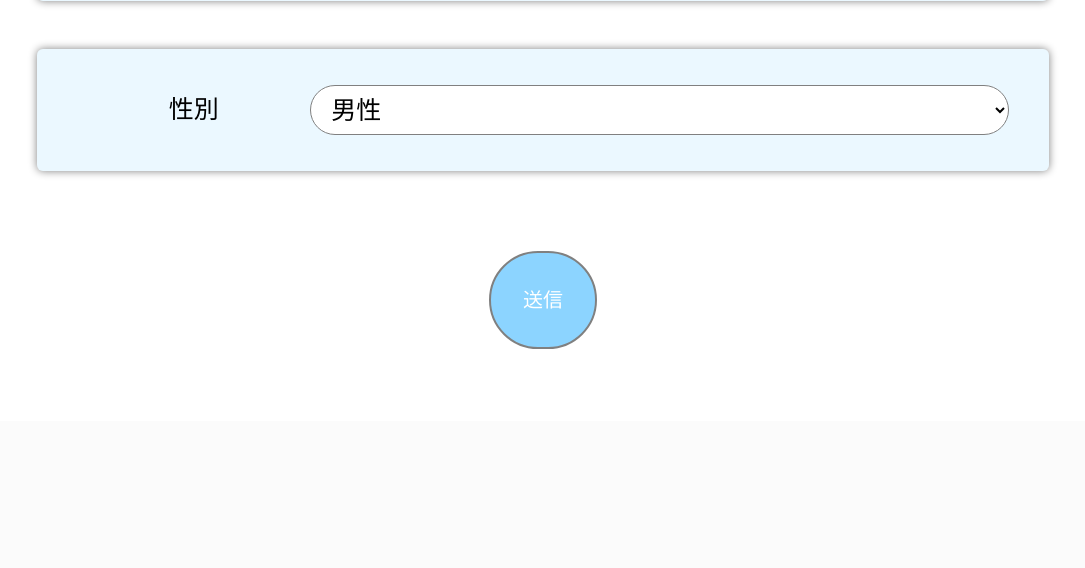
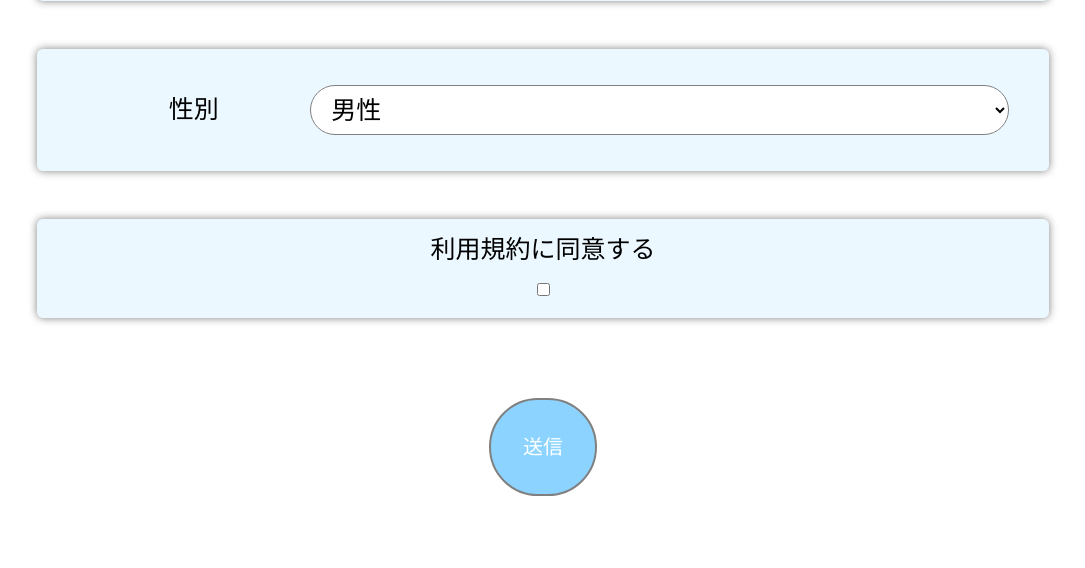
Before and after one commit to Tausei722/rental-umbrella, a Django app: page /form/ in a window 1280 px wide. Shown: the part 1137-1705 px from the top of the page, without its empty margins (97-1182 px from the left). Before the commit the page ends 1486 px from the top, so only its background shows below. Run offline with Django 5.2, Linux system fonts and the light colour scheme; some web fonts are replaced.

Commit message:
利用規約

```diff
--- a/umbrellas/templates/pages/form.html
+++ b/umbrellas/templates/pages/form.html
@@ -75,6 +75,11 @@
       {% endif %}
     </div>
 
+    <div class="w-1/2 h-full px-3 py-3 rounded-md content-shadow content-color sm:w-4/5 sm:px-10">
+      <label class="w-hull flex items-center grid place-items-center text-[20px] md:text-[25px]" for="{{ form.sex.id_for_label }}">利用規約に同意する</label>
+      <input type="checkbox" name="consensus" required>
+    </div>
+
     <button type="submit" class="btn-color mt-8 mb-16 px-8 py-8 cursor-pointer">送信</button>
   </div>
 </form>
--- a/umbrellas/views.py
+++ b/umbrellas/views.py
@@ -52,6 +52,7 @@ class SigninView(TemplateView):
 
     def post(self, request):
         form = CustomForm(request.POST)
+
         # 入力した情報をDBにセーブし成功ページへリダイレクト
         if form.is_valid():
             form.save()
```
